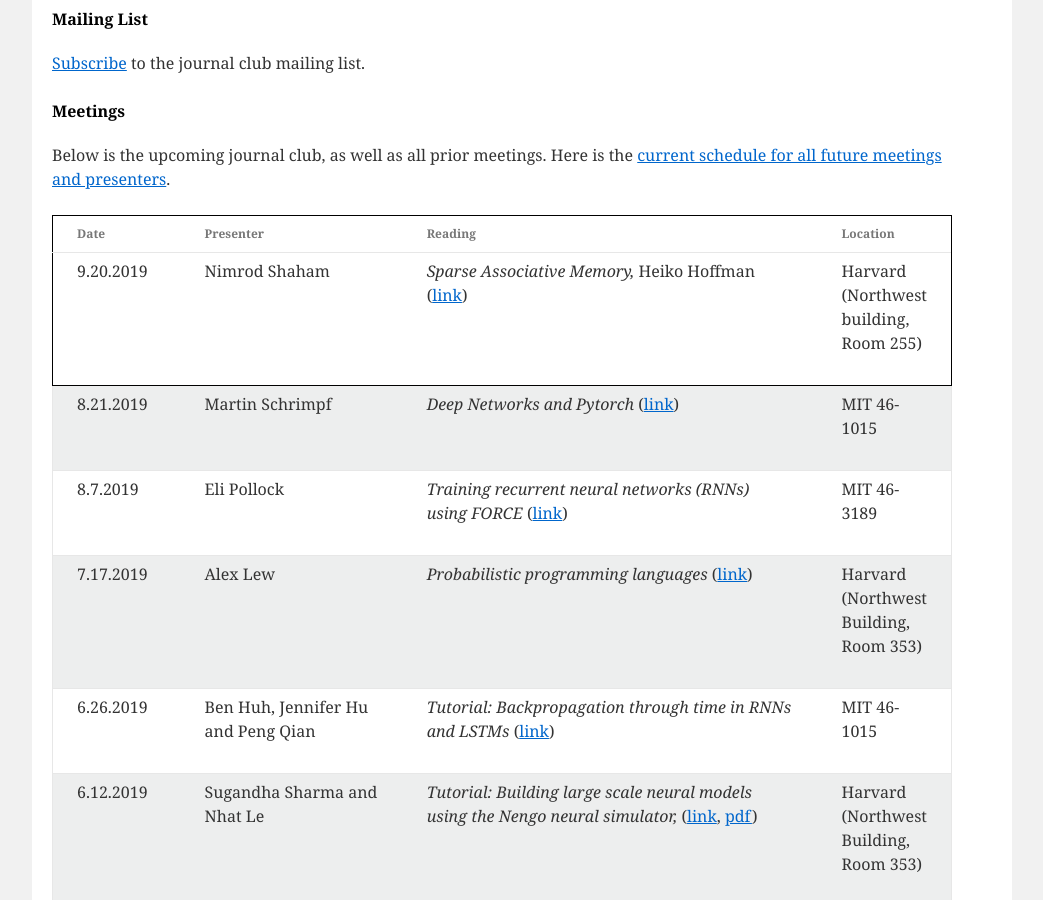
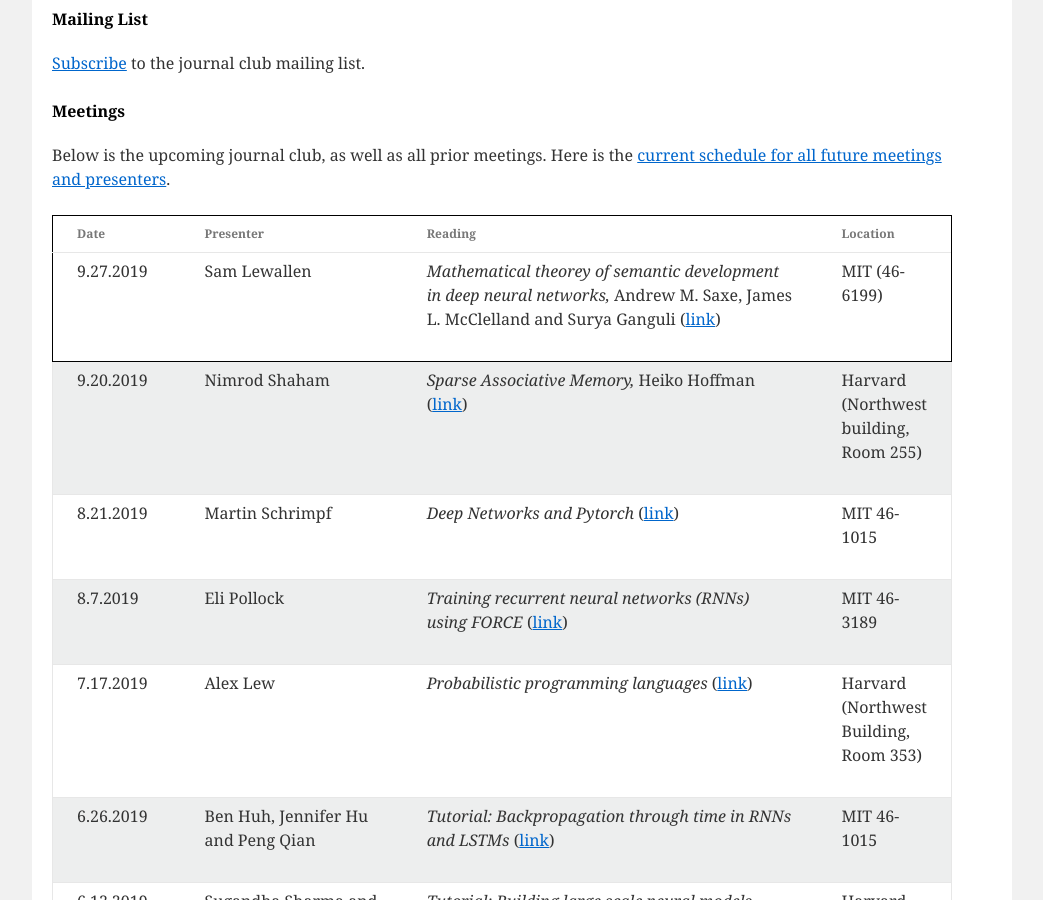
Before and after one commit to compneurojc/compneurojc.github.io, a Jekyll site: the page built from index.html, in a window 1280 px wide and 900 px high, scrolled down 631 px. Shown: the whole window, without its empty margins (118-1161 px from the left). Built offline with Jekyll 4.4.1, drawn with Linux system fonts in a browser that asks for light colours.

Commit message:
add meeting 9/27/2019

```diff
--- a/_data/meeting_info.yml
+++ b/_data/meeting_info.yml
@@ -1,3 +1,11 @@
+- presenter: Sam Lewallen
+  date: 9.27.2019
+  paper: "Mathematical theorey of semantic development in deep neural networks,"
+  url: "https://www.pnas.org/content/116/23/11537"
+  pdf: "None"
+  authors: "Andrew M. Saxe, James L. McClelland and Surya Ganguli"
+  location: "MIT (46-6199)"
+
 - presenter: Nimrod Shaham
   date: 9.20.2019
   paper: "Sparse Associative Memory,"
```
